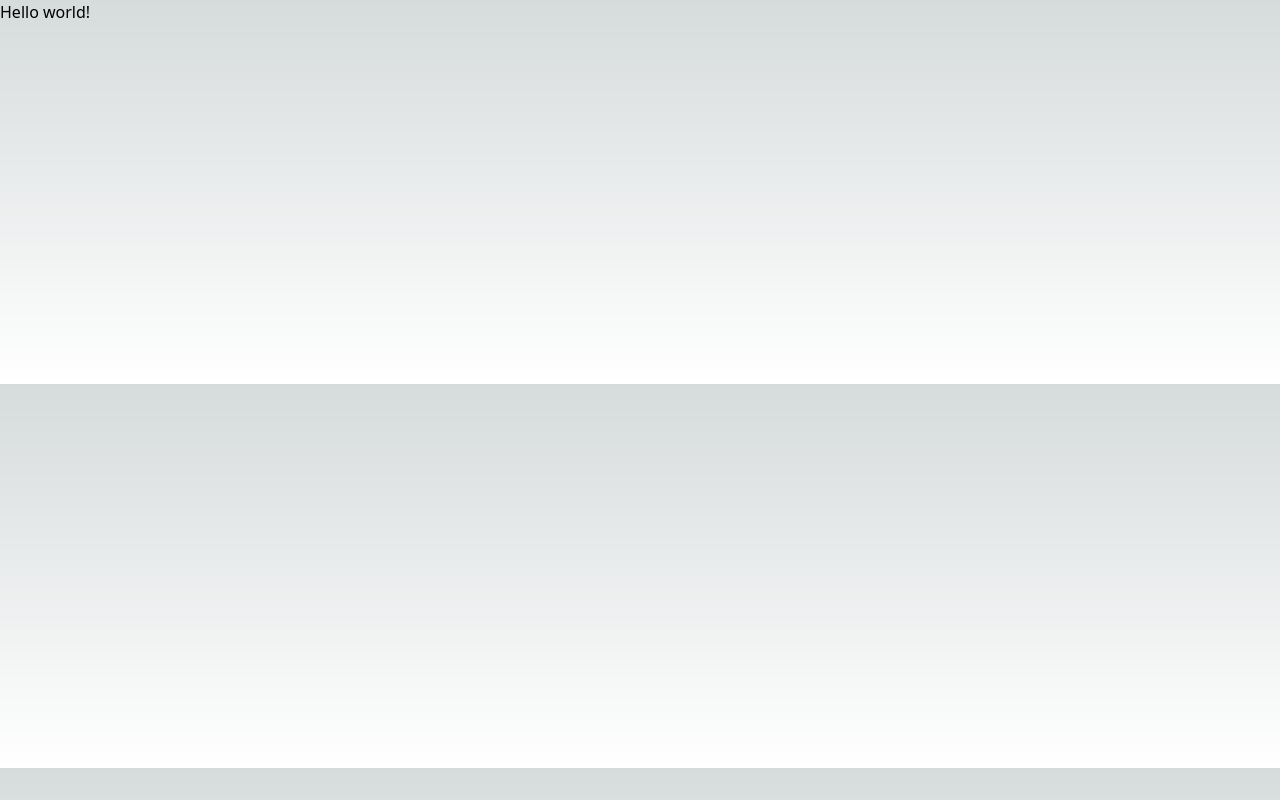
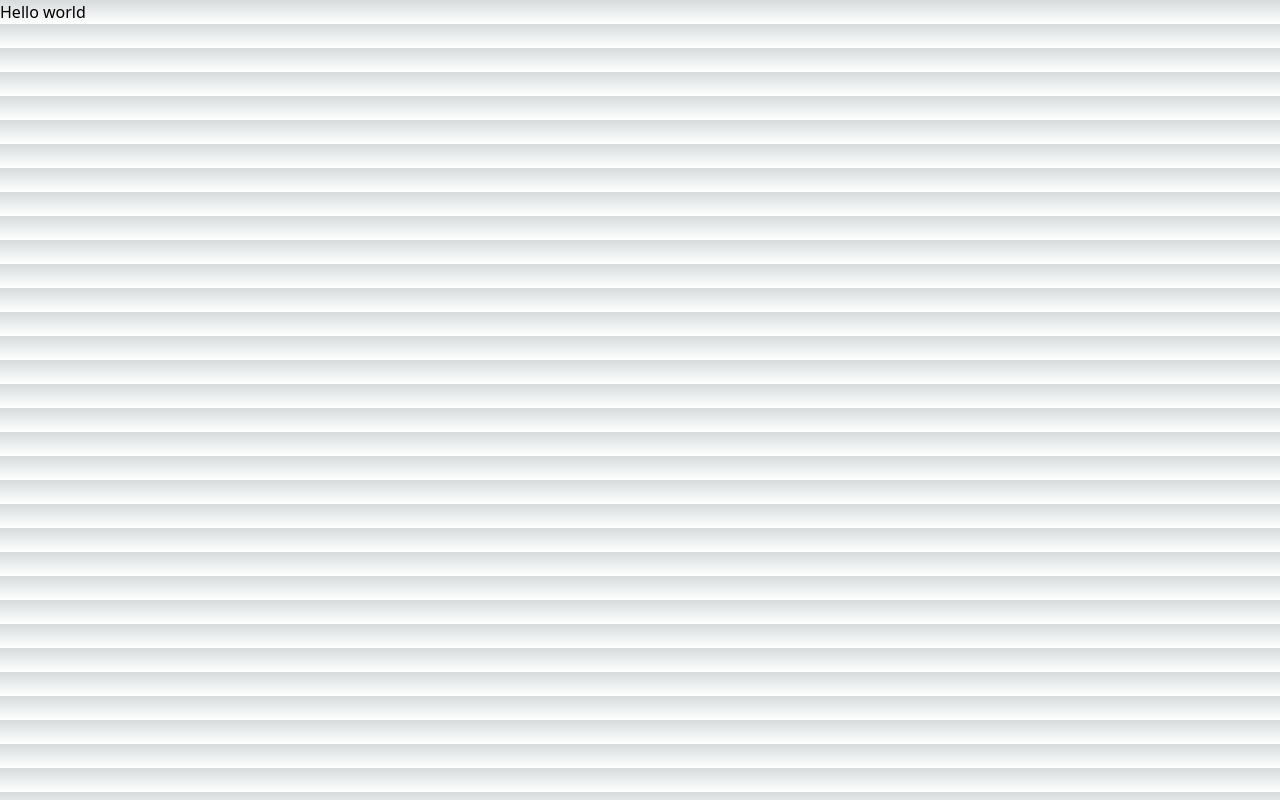
Before and after one commit to Hasan0734/transport, a Next.js app: page / in a window 1280 px wide. Built offline with nearby package versions, Linux system fonts and the light colour scheme.

Commit message:
starting from new page

```diff
--- a/pages/index.js
+++ b/pages/index.js
@@ -1,74 +1,86 @@
-// ./components/LineChart.js
-
-import React from "react";
-import Chart from 'chart.js/auto'
-import { Line } from "react-chartjs-2";
-import { useState, useEffect } from "react";
-import clientPromise from '../lib/mongodb';
-
-
-
-const labels = ["January", "February", "March", "April", "May", "June"];
-
-const LineChart = ({isConnected}) => {
-
-    // data[1]['PRICE']
-    // data[1]['DATE']
-
-
-
-const [data, setData] = useState([{_id:'trey', DATE:['2023-10-19'], PRICE:['100']}]);
-
-  // useEffect(() => {
-  //   (async () => {
-  //     const results = await fetch("api/list");
-  //     const resultsJson = await results.json();
-  //     setData(resultsJson);
-  //   })();
-  // }, []);
-
-let kim = data[0]['DATE']
-let him = data[0]['PRICE']
-
-  const pata = {
-    labels: kim,
-    datasets: [
-      {
-        label: "Producer Price Index by Industry: Deep Sea Freight Transportation",
-        backgroundColor: "rgb(255, 99, 132)",
-        borderColor: "rgb(0,0,255)",
-        data: him,
-      },
-    ],
-
-  };
+import React from 'react'
+export default function Home() {
+  return (
+    <div>
+      <h2>Hello world</h2>
+    </div>
+  )
+}
 
 
 
 
-  return (
-    <div className="h-96">
-      {/* <Line data={pata}
-                    /> */}
-      <h2>Hello world!</h2>
-    </div>
-  );
-};
+// ./components/LineChart.js
 
-export default LineChart;
-
-// export async function getServerSideProps(context){
-//   try{
-//     await clientPromise
-//     return {
-//       props : {isConnected:true}
-//     }
-//   } catch (e){
-//     console.error(e)
-//     return{
-//       props : {isConnected: false}
-//     }
-//   }
+// import React from "react";
+// import Chart from 'chart.js/auto'
+// import { Line } from "react-chartjs-2";
+// import { useState, useEffect } from "react";
+// import clientPromise from '../lib/mongodb';
 
 
-// }
+
+// const labels = ["January", "February", "March", "April", "May", "June"];
+
+// const LineChart = ({isConnected}) => {
+
+//     // data[1]['PRICE']
+//     // data[1]['DATE']
+
+
+
+// const [data, setData] = useState([{_id:'trey', DATE:['2023-10-19'], PRICE:['100']}]);
+
+//   // useEffect(() => {
+//   //   (async () => {
+//   //     const results = await fetch("api/list");
+//   //     const resultsJson = await results.json();
+//   //     setData(resultsJson);
+//   //   })();
+//   // }, []);
+
+// let kim = data[0]['DATE']
+// let him = data[0]['PRICE']
+
+//   const pata = {
+//     labels: kim,
+//     datasets: [
+//       {
+//         label: "Producer Price Index by Industry: Deep Sea Freight Transportation",
+//         backgroundColor: "rgb(255, 99, 132)",
+//         borderColor: "rgb(0,0,255)",
+//         data: him,
+//       },
+//     ],
+
+//   };
+
+
+
+
+//   return (
+//     <div className="h-96">
+//       {/* <Line data={pata}
+//                     /> */}
+//       <h2>Hello world!</h2>
+//     </div>
+//   );
+// };
+
+// export default LineChart;
+
+// // export async function getServerSideProps(context){
+// //   try{
+// //     await clientPromise
+// //     return {
+// //       props : {isConnected:true}
+// //     }
+// //   } catch (e){
+// //     console.error(e)
+// //     return{
+// //       props : {isConnected: false}
+// //     }
+// //   }
+
+
+// // }
```
